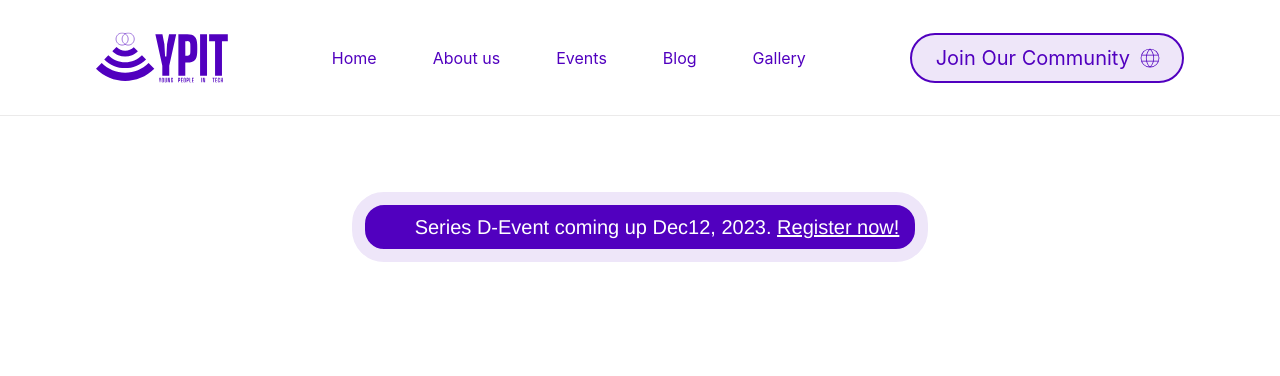
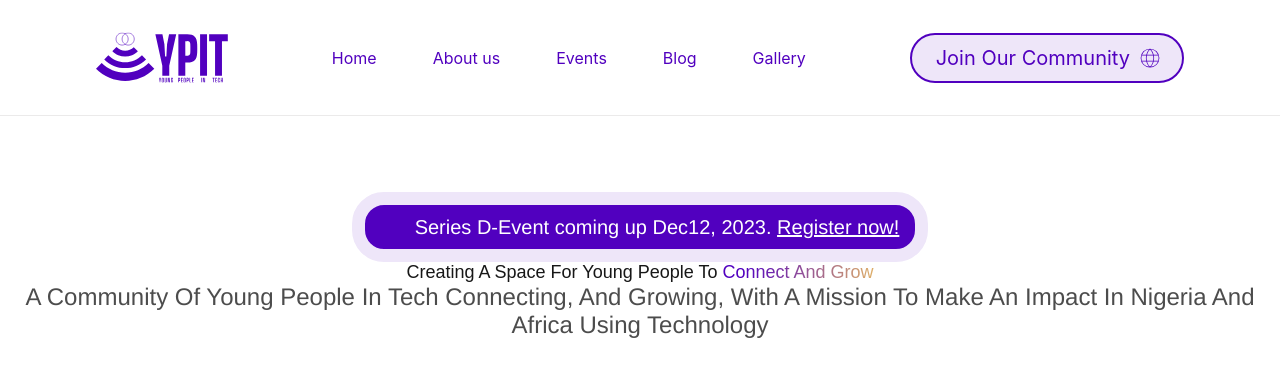
Before and after one commit to Deborah-code/ypit-website, a Next.js app: page / in a window 1280 px wide. Shown: the top 376 px of the page. Built offline with nearby package versions, Linux system fonts and the light colour scheme; some icons are missing.

Commit message:
Worked on a part of the Hero-section.

```diff
--- a/src/components/Home/HeroSection.tsx
+++ b/src/components/Home/HeroSection.tsx
@@ -1,7 +1,40 @@
-import React from 'react'
+import React, { CSSProperties } from 'react'
 
-export const HeroSection = () => {
+
+export const HeroSection = (props: any) => {
+  const Gradient: CSSProperties = {
+      background: "linear-gradient(91deg, #5100BF 14.44%, #FFD855 119.53%)",
+      backgroundClip: "text",
+      WebkitBackgroundClip: "text",
+      WebkitTextFillColor: "transparent",
+  };
+  const GeneralText: CSSProperties = {
+    color: "#171717",
+    textAlign: "center",
+    fontFamily: "Big Shoulders Display, sans-serif",
+    fontSize: 18,
+    fontStyle: "normal",
+    fontWeight: 500,
+    lineHeight: "normal",
+    textTransform: "capitalize",
+    display: "flex",
+    justifyContent: "center",
+    flexDirection: "column",
+  };
+  const NextLine: CSSProperties = {
+    color: "rgba(0, 0, 0, 0.70)",
+    fontFamily: "Helvetica Neue",
+    fontSize: 24,
+    fontStyle: "normal",
+    fontWeight: 400,
+    lineHeight: "normal",
+  }
   return (
-    <div>HeroSection</div>
+    <div style={GeneralText}>
+      <h1>Creating A Space For Young People To <span style={Gradient}>Connect And Grow</span></h1>
+      <div style={{columnGap: 0}}>
+      <div><h3 style={NextLine}>A community of young people in tech connecting, and growing, with a mission to make an impact in nigeria and africa using technology</h3></div>
+      </div>
+    </div>
   )
 }
--- a/src/pages/index.tsx
+++ b/src/pages/index.tsx
@@ -1,6 +1,7 @@
 import { CSSProperties } from "react";
 import Navbar from "~/components/Commons/Navbar";
 import FixedButton from "~/components/Home/FixedButton";
+import { HeroSection } from "~/components/Home/HeroSection";
 
 export default function Home() {
   const containerStyle : CSSProperties = {
@@ -12,6 +13,7 @@ export default function Home() {
       <main style={containerStyle}>
         <Navbar />
         <FixedButton text="Series D-Event coming up Dec12, 2023. Register now!" />
+        <HeroSection />
       </main>
     </>
   );
```
